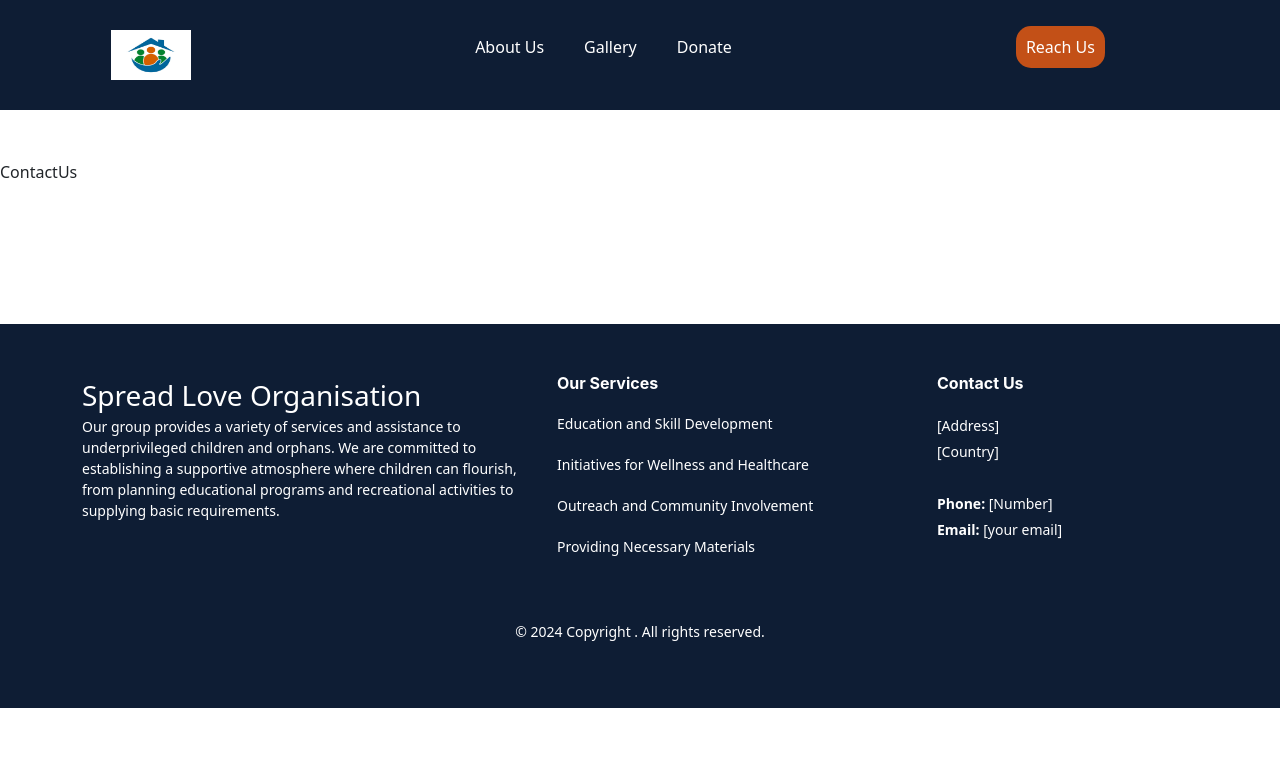
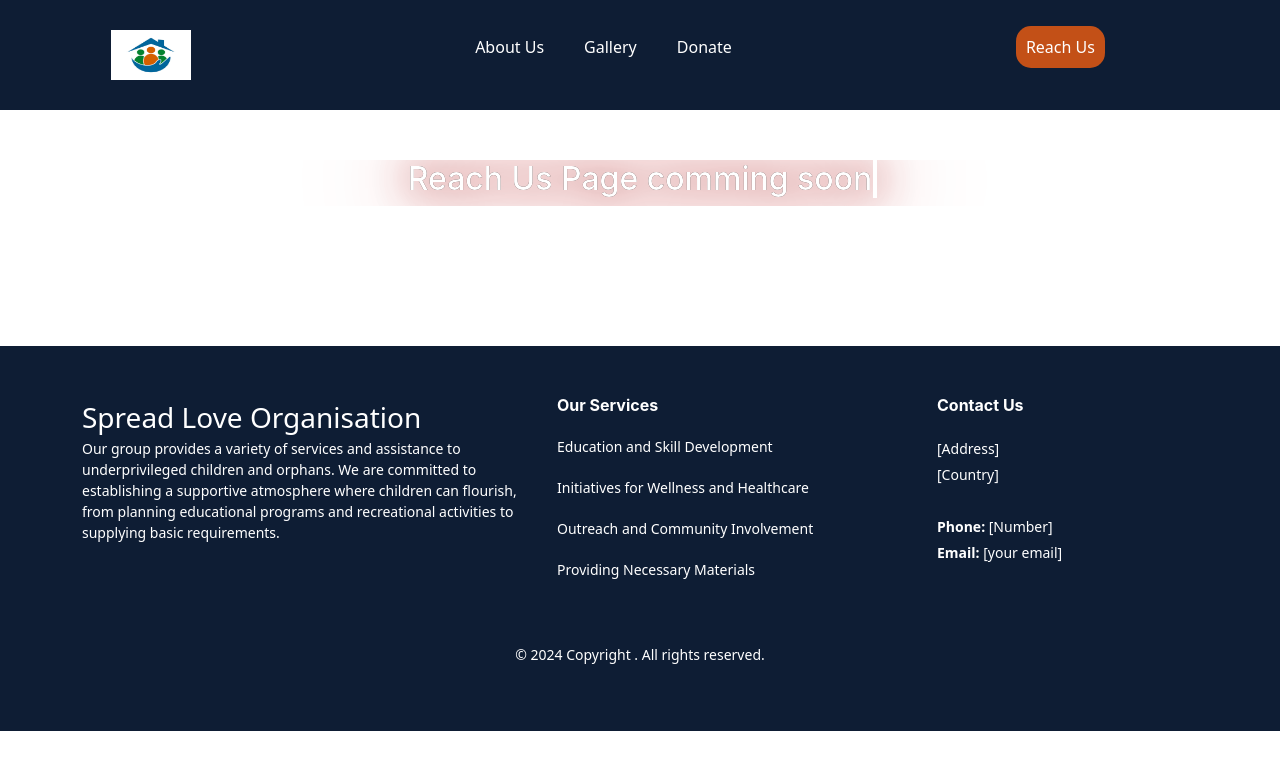
Before and after one commit to abmanaf/Orphanage-platform, a React (Create React App) app: page /ContactUs in a window 1280 px wide. Shown: the top 770 px of the page. Built offline with nearby package versions, Linux system fonts and the light colour scheme; a web font is replaced by a local one.

Commit message:
Changes made

```diff
--- a/src/App.css
+++ b/src/App.css
@@ -1,5 +1,56 @@
 * {
   box-sizing: border-box;
+}
+
+:root {
+  --font-default: "Open Sans", system-ui, -apple-system, "Segoe UI", Roboto,
+    "Helvetica Neue", Arial, "Noto Sans", "Liberation Sans", sans-serif,
+    "Apple Color Emoji", "Segoe UI Emoji", "Segoe UI Symbol", "Noto Color Emoji";
+  --font-primary: "Inter", sans-serif;
+  --font-secondary: "Poppins", sans-serif;
+}
+
+:root {
+  --color-default: #0a0d13;
+  --color-primary: #0d42ff;
+  --color-secondary: #0e1d34;
+}
+
+
+:root {
+  scroll-behavior: smooth;
+}
+
+
+body {
+  font-family: var(--font-default);
+  color: var(--color-default);
+}
+
+a {
+  color: var(--color-primary);
+  text-decoration: none;
+}
+
+a:hover {
+  color: #406aff;
+  text-decoration: none;
+}
+
+h1,
+h2,
+h3,
+h4,
+h5,
+h6 {
+  font-family: var(--font-primary);
+}
+
+
+.header {
+  transition: all 0.5s;
+  z-index: 997;
+  padding: 30px 0;
 }
 .main-header {
   width: 100%;
@@ -35,6 +86,9 @@
 
 .header ul li a:hover {
   background-color: #c35017;
+}
+.section-header h2{
+  color: #001f8d;
 }
 .reach-us li a {
   background-color: #c35017;
@@ -187,56 +241,6 @@
   font-size: 2em;
 }
 
-:root {
-  --font-default: "Open Sans", system-ui, -apple-system, "Segoe UI", Roboto,
-    "Helvetica Neue", Arial, "Noto Sans", "Liberation Sans", sans-serif,
-    "Apple Color Emoji", "Segoe UI Emoji", "Segoe UI Symbol", "Noto Color Emoji";
-  --font-primary: "Inter", sans-serif;
-  --font-secondary: "Poppins", sans-serif;
-}
-
-:root {
-  --color-default: #0a0d13;
-  --color-primary: #0d42ff;
-  --color-secondary: #0e1d34;
-}
-
-
-:root {
-  scroll-behavior: smooth;
-}
-
-
-body {
-  font-family: var(--font-default);
-  color: var(--color-default);
-}
-
-a {
-  color: var(--color-primary);
-  text-decoration: none;
-}
-
-a:hover {
-  color: #406aff;
-  text-decoration: none;
-}
-
-h1,
-h2,
-h3,
-h4,
-h5,
-h6 {
-  font-family: var(--font-primary);
-}
-
-
-.header {
-  transition: all 0.5s;
-  z-index: 997;
-  padding: 30px 0;
-}
 
 
 .about .content h3 {
--- a/src/Components/About/About.js
+++ b/src/Components/About/About.js
@@ -4,8 +4,7 @@ function About() {
   return (
     <div style={{ marginTop: "50px" }}>
       <main id="main">
-        {/* ======= Breadcrumbs ======= */}
-        <div className="breadcrumbs">
+        <div className="breadcrumbs" style={{marginBottom: '-9em'}}>
           <div
             className="page-header d-flex align-items-center"
             style={{
@@ -20,7 +19,7 @@ function About() {
             <div className="container position-relative">
               <div className="row d-flex justify-content-center">
                 <div className="col-lg-6 text-center">
-                  <h2>About Us</h2>
+                  <h2 style={{color: 'white'}}>About Us</h2>
                   <p>
                     Welcome to our About Us platform!We are committed to giving
                     orphaned children a caring and encouraging environment.
@@ -42,9 +41,7 @@ function About() {
           </nav>
           */}
         </div>
-        {/* End Breadcrumbs */}
 
-        {/* ======= About Us Section ======= */}
         <section id="about" className="about">
           <h3
             className="content order-last order-lg-first"
--- a/src/Components/Contact/ContactUs.js
+++ b/src/Components/Contact/ContactUs.js
@@ -1,7 +1,19 @@
 import React from "react";
 
 function ContactUs() {
-  return <div style={{ marginTop: "10em" }}>ContactUs</div>;
+  return (
+  <div style={{ marginTop: "10em" }}>
+    <div id="fresh-page">
+        <div id="empty-folder">
+          <div id="move">
+            <h2 data-text="&nbsp; Reach Us Page comming soon &nbsp;">
+              &nbsp; Reach Us Page comming soon &nbsp;
+            </h2>
+          </div>
+        </div>
+      </div>
+  </div>
+  );
 }
 
 export default ContactUs;
--- /dev/null
+++ b/src/Components/Donate/Donate.css
@@ -0,0 +1,35 @@
+#fresh-page {
+    display: flex;
+    justify-content: center;
+    align-items: center;
+    min-height: auto;
+    overflow-y: hidden;
+    margin-top: 4em;
+  }
+
+  h2 {
+    position: relative;
+    color: #222;
+  }
+  h2::before {
+    content: attr(data-text);
+    position: absolute;
+    color: #fff;
+    width: 350px;
+    overflow: hidden;
+    white-space: nowrap;
+    border-right: 4px solid #fff;
+    animation: animate 8s linear infinite;
+    filter: drop-shadow(0 0 20px #9d1111) drop-shadow(0 0 50px #d33737);
+  }
+  @keyframes animate {
+    0%,
+    10%,
+    100% {
+      width: 0;
+    }
+    70%,
+    90% {
+      width: 100%;
+    }
+  }
--- a/src/Components/Donate/Donate.js
+++ b/src/Components/Donate/Donate.js
@@ -1,7 +1,20 @@
 import React from "react";
+import "./Donate.css"
 
 function Donate() {
-  return <div style={{ marginTop: "10em" }}>Donate</div>;
+  return (
+  <div style={{ marginTop: "10em" }}>
+    <div id="fresh-page">
+        <div id="empty-folder">
+          <div id="move">
+            <h2 data-text="&nbsp; Donate Page comming soon &nbsp;">
+              &nbsp; Donate Page comming soon &nbsp;
+            </h2>
+          </div>
+        </div>
+      </div>
+  </div>
+  );
 }
 
 export default Donate;
--- a/src/Components/Gallery/Gallery.js
+++ b/src/Components/Gallery/Gallery.js
@@ -3,7 +3,7 @@ import React from "react";
 function Gallery() {
   return (
     <div style={{ marginTop: "4em" }}>
-      <div className="breadcrumbs">
+      <div className="breadcrumbs" style={{marginBottom: '-12.5em'}}>
         <div
           className="page-header d-flex align-items-center"
           style={{
@@ -18,7 +18,7 @@ function Gallery() {
           <div className="container position-relative">
             <div className="row d-flex justify-content-center">
               <div className="col-lg-6 text-center">
-                <h2>Gallery</h2>
+                <h2 style={{color: 'white'}}>Gallery</h2>
                 <p>
                   Welcome to our Gallery page! View our photo gallery to
                   discover happy times, nostalgic moments, and the full lives of
@@ -35,7 +35,7 @@ function Gallery() {
         className="content order-last order-lg-first"
         style={{
           textAlign: "center",
-          marginBottom: "2em",
+          marginTop: "2em",
           color: "#001F8D",
         }}
       >
@@ -43,8 +43,6 @@ function Gallery() {
       </h3>
 
       <section
-        id="services"
-        className="services sections-bg"
         style={{ marginTop: "4em" }}
       >
         <div className="container" data-aos="fade-up">
```
